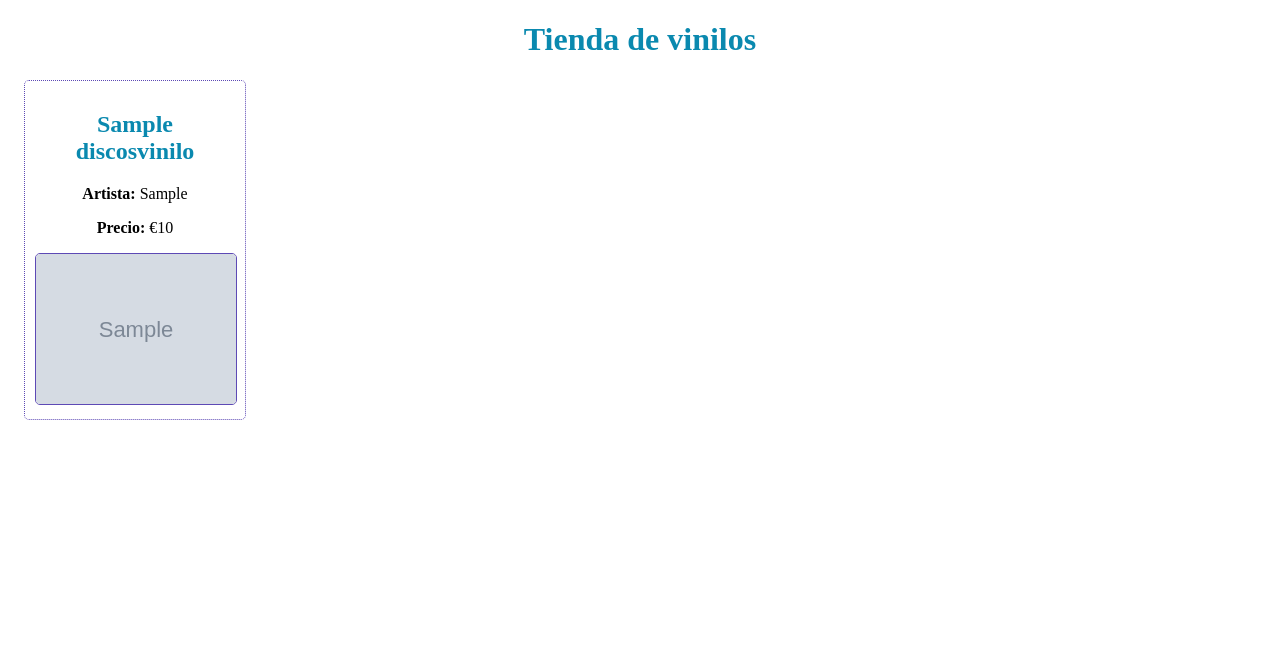
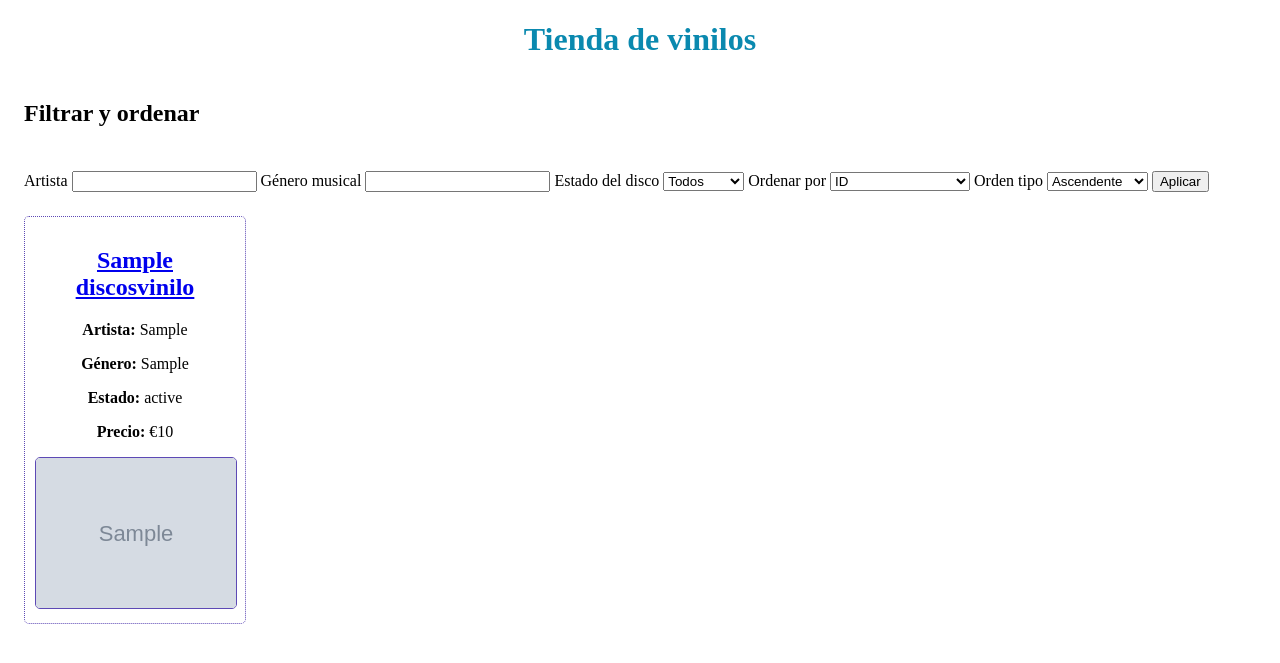
Before and after one commit to monicahdev/discos_vinilo, a PHP site: page /records.php in a window 1280 px wide. Shown: the top 663 px of the page. Run offline with PHP 8.4, Linux system fonts and the light colour scheme; tables that the repository leaves empty or names only in its code hold one stand-in row (values such as "Sample post"); grey boxes marked "Sample" are stand-in pictures.

Commit message:
added filters and order by in records.php

```diff
--- a/records.php
+++ b/records.php
@@ -3,30 +3,85 @@
 require 'db_config.php';
 
 try {
-    //Implementación de la paginación con parámetros URL
+    //Variables para los parámetros de los filtros pasados por url
+    $artist_filter = isset($_GET['artist']) ? $_GET['artist'] : '';
+    $genre_filter = isset($_GET['genre']) ? $_GET['genre'] : '';
+    $record_status_filter = isset($_GET['status']) ? $_GET['status'] : '';
+    $order_by = isset($_GET['order_by']) ? $_GET['order_by'] : 'id';
+    $order_dir = isset($_GET['order_dir']) && in_array($_GET['order_dir'], ['asc', 'desc']) ? $_GET['order_dir'] : 'asc';
+
+    //Orden por defecto de aparición de discos
+    $permitted_order = ['id', 'precio', 'lanzamiento'];
+    if (!in_array($order_by, $permitted_order)) {
+        $order_by = 'id';
+    }
+
     $page = isset($_GET['page']) ? (int)$_GET['page'] : 1;
     $limit = 5;
     $offset = ($page - 1) * $limit;
 
-    //Preparar la consulta que cambia según las variables limit y offset
-    $statement = $library_pdo->prepare("SELECT * FROM discosvinilo LIMIT :limit OFFSET :offset");
-    //reemplazar el placeholder :limit por la variable $limit
+    //Consulta con filtros dinámicos
+    $query = "SELECT * FROM discosvinilo WHERE true";
+    $parameters = [];
+
+    if (!empty($artist_filter)) {
+        $query .= " AND artista LIKE :artist";
+        $parameters[':artist'] = "%$artist_filter%";
+    }
+
+    if (!empty($genre_filter)) {
+        $query .= " AND genero_musical LIKE :genre";
+        $parameters[':genre'] = "%$genre_filter%";
+    }
+
+    if (!empty($record_status_filter)) {
+        $query .= " AND estado_disco = :status";
+        $parameters[':status'] = $record_status_filter;
+    }
+
+    $query .= " ORDER BY $order_by $order_dir LIMIT :limit OFFSET :offset";
+
+    $statement = $library_pdo->prepare($query);
+
+    foreach ($parameters as $key => $value) {
+        $statement->bindValue($key, $value);
+    }
+
     $statement->bindValue(':limit', $limit, PDO::PARAM_INT);
-    //reemplazar el placeholder :offset por la variable $offset
     $statement->bindValue(':offset', $offset, PDO::PARAM_INT);
-    //ejecutar la consulta y guardarla en el array $all_vinyls
     $statement->execute();
     $all_vinyls = $statement->fetchAll(PDO::FETCH_ASSOC);
 
-    // Contar registros totales para paginación
-    $count_vinyls = $library_pdo->query("SELECT COUNT(*) FROM discosvinilo");
-    $total_vinyls = $count_vinyls->fetchColumn();
-    $total_pages = ceil($total_vinyls / $limit);
+    // Obtener todos los registros para paginación con filtros incluidos
+    $count_vinyl_query = "SELECT COUNT(*) FROM discosvinilo WHERE true";
+
+    if (!empty($artist_filter)) {
+        $count_vinyl_query .= " AND artista LIKE :artist";
+    }
+
+    if (!empty($genre_filter)) {
+        $count_vinyl_query .= " AND genero_musical LIKE :genre";
+    }
+
+    if (!empty($record_status_filter)) {
+        $count_vinyl_query .= " AND estado_disco = :status";
+    }
+
+    $full_statement = $library_pdo->prepare($count_vinyl_query);
+
+    foreach ($parameters as $key => $value) {
+        $full_statement->bindValue($key, $value);
+    }
+
+    $full_statement->execute();
+    $all_filtered_records = $full_statement->fetchColumn();
+    $total_pages = ceil($all_filtered_records / $limit);
 
 } catch (PDOException $e) {
     die("Error al obtener los discos: " . $e->getMessage());
 }
 ?>
+
 
 <!DOCTYPE html>
 <html lang="es">
@@ -39,26 +94,67 @@ try {
     <body>
         <h1>Tienda de vinilos</h1>
         <div class="container">
+            <h2>Filtrar y ordenar</h2>
+            <div class="filters">
+                <form method="GET" action="records.php">
+                    <label for="artist">Artista</label>
+                    <input type="text" id="artist" name="artist" value="<?= htmlentities($_GET['artist'] ?? '') ?>">
+
+                    <label for="genre">Género musical</label>
+                    <input type="text" id="genre" name="genre" value="<?= htmlentities($_GET['genre'] ?? '') ?>">
+
+                    <label for="status">Estado del disco</label>
+                    <select id="status" name="status">
+                        <option value="">Todos</option>
+                        <option value="nuevo" <?= isset($_GET['status']) && $_GET['status'] === 'nuevo' ? 'selected' : '' ?>>Nuevo</option>
+                        <option value="usado" <?= isset($_GET['status']) && $_GET['status'] === 'usado' ? 'selected' : '' ?>>Usado</option>
+                        <option value="colección" <?= isset($_GET['status']) && $_GET['status'] === 'colección' ? 'selected' : '' ?>>Colección</option>
+                    </select>
+
+                    <label for="order_by">Ordenar por</label>
+                    <select id="order_by" name="order_by">
+                        <option value="id" <?= isset($_GET['order_by']) && $_GET['order_by'] === 'id' ? 'selected' : '' ?>>ID</option>
+                        <option value="precio" <?= isset($_GET['order_by']) && $_GET['order_by'] === 'precio' ? 'selected' : '' ?>>Precio</option>
+                        <option value="lanzamiento" <?= isset($_GET['order_by']) && $_GET['order_by'] === 'lanzamiento' ? 'selected' : '' ?>>Año de lanzamiento</option>
+                    </select>
+
+                    <label for="order_dir">Orden tipo</label>
+                    <select id="order_dir" name="order_dir">
+                        <option value="asc" <?= isset($_GET['order_dir']) && $_GET['order_dir'] === 'asc' ? 'selected' : '' ?>>Ascendente</option>
+                        <option value="desc" <?= isset($_GET['order_dir']) && $_GET['order_dir'] === 'desc' ? 'selected' : '' ?>>Descendente</option>
+                    </select>
+
+                    <button type="submit">Aplicar</button>
+
+                </form>
+            </div>
+
             <?php if (!empty($all_vinyls)): ?>
                 <?php foreach ($all_vinyls as $vinyl_record): ?>
                     <div class="vinyl">
-                        <h2><?= htmlentities($vinyl_record['titulo_album']) ?></h2>
+                        <h2>
+                            <a href="post.php?id=<?= urlencode($vinyl_record['id']) ?>">
+                                <?= htmlentities($vinyl_record['titulo_album']) ?>
+                            </a>
+                        </h2>
                         <p><strong>Artista:</strong> <?= htmlentities($vinyl_record['artista']) ?></p>
+                        <p><strong>Género:</strong> <?= htmlentities($vinyl_record['genero_musical']) ?></p>
+                        <p><strong>Estado:</strong> <?= htmlentities($vinyl_record['estado_disco']) ?></p>
                         <p><strong>Precio:</strong> €<?= htmlentities($vinyl_record['precio']) ?></p>
                         <img src="<?= htmlentities($vinyl_record['imagen_portada']) ?>" alt="Portada del disco">
                     </div>
                 <?php endforeach; ?>
                 <?php else: ?>
-                <p>No se encontró ningún vinilo.</p>
+                    <p>No se encontraron resultados.</p>
                 <?php endif; ?>
         </div>
-
         <div class="pagination">
             <?php if ($total_pages > 1): ?>
                 <ul>
                     <?php for ($i = 1; $i <= $total_pages; $i++): ?>
                     <li>
-                            <a href="?page=<?= $i ?>" <?= $i === $page ? 'style="font-weight: bold;"' : '' ?>>
+                        <a href="?page=<?= $i ?>&artist=<?= urlencode($artist_filter) ?>&genre=<?= urlencode($genre_filter) ?>&status=<?= urlencode($record_status_filter) ?>&order_by=<?= urlencode($order_by) ?>&order_dir=<?= urlencode($order_dir) ?>"
+                        <?= $i === $page ? 'style="font-weight: bold;"' : '' ?>>
                         <?= $i ?>
                         </a>
                     </li>
```
Lines whose indentation alone changed are shown as unchanged.
